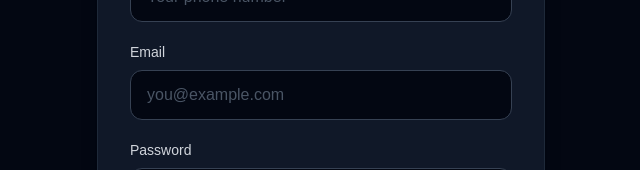
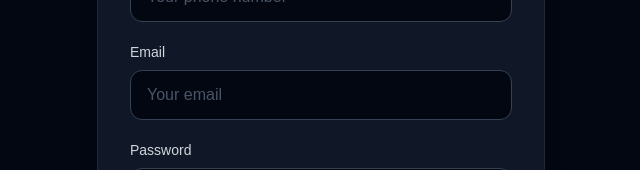
Before and after one commit to anoze209-art/my-kove, a Next.js app: page /property-owners-sign-up in a window 1280 px wide. Shown: the part 475-645 px from the top of the page, without its empty margins (319-959 px from the left). Built offline with nearby package versions, Linux system fonts and the light colour scheme; no server answers.

Commit message:
Update email placeholder text in sign-up form

```diff
--- a/app/property-owners-sign-up/page.tsx
+++ b/app/property-owners-sign-up/page.tsx
@@ -119,7 +119,7 @@ export default function PropertyOwnerSignUp() {
             value={email}
             onChange={(e) => setEmail(e.target.value)}
             className="mb-5 w-full rounded-xl border border-gray-700 bg-gray-950 px-4 py-3 text-white placeholder:text-gray-600 outline-none transition focus:border-green-500 focus:ring-1 focus:ring-green-500"
-            placeholder="you@example.com"
+            placeholder="Your email"
           />
 
           <label className="mb-2 block text-sm font-medium text-gray-300">
```
